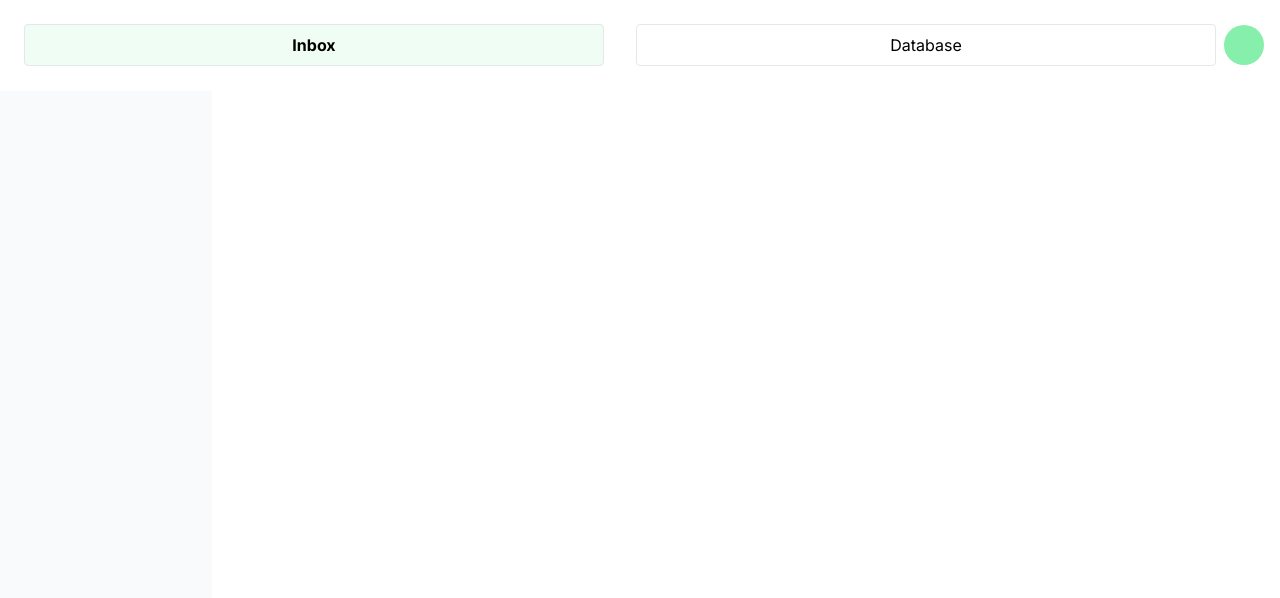
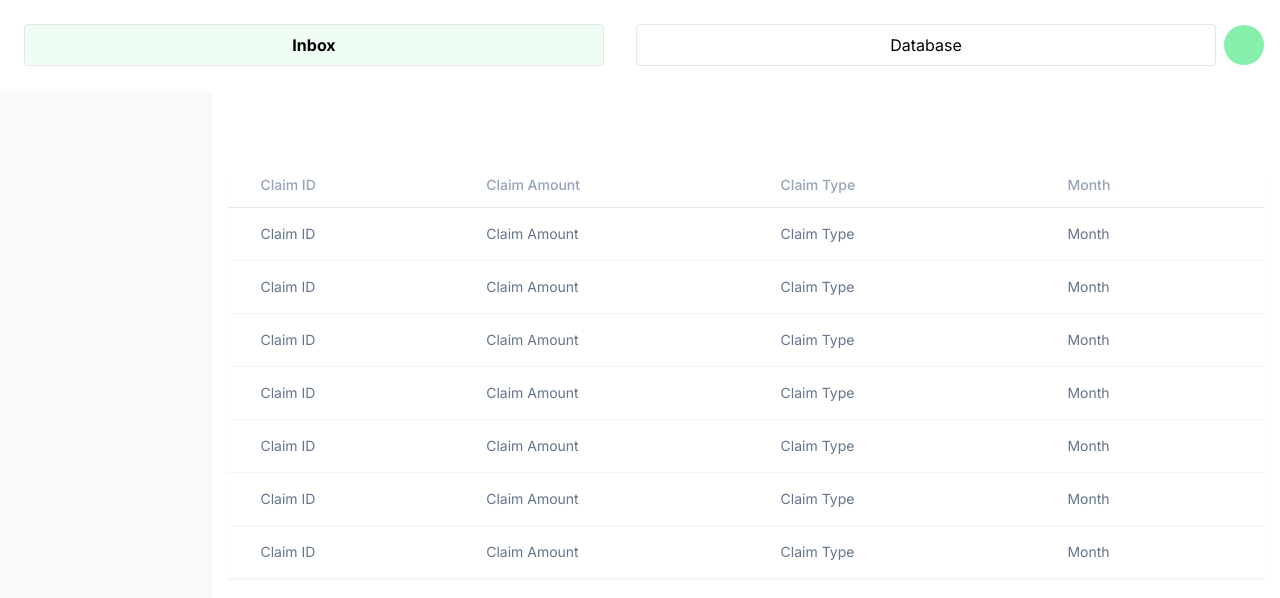
Before and after one commit to ganeshasapu/easyclaim, a Next.js app in the folder frontend/: page /inbox in a window 1280 px wide. Shown: the top 598 px of the page. Built offline with nearby package versions, Linux system fonts and the light colour scheme.

Commit message:
Adding a table to the inbox page

```diff
--- a/frontend/app/inbox/page.tsx
+++ b/frontend/app/inbox/page.tsx
@@ -27,6 +27,62 @@
                 <div className="w-[20vw] h-full bg-gray-50"></div>
                 <div className="w-full h-full text-white p-4">
                     <h1 className="text-3xl font-bold">Claims to Process</h1>
+                    <div className="shadow-sm overflow-hidden my-8">
+                        <table className="border-collapse table-auto w-full text-sm">
+                            <thead>
+                            <tr>
+                                <th className="border-b dark:border-slate-600 font-medium p-4 pl-8 pt-0 pb-3 text-slate-400 dark:text-slate-200 text-left">Claim ID</th>
+                                <th className="border-b dark:border-slate-600 font-medium p-4 pt-0 pb-3 text-slate-400 dark:text-slate-200 text-left">Claim Amount</th>
+                                <th className="border-b dark:border-slate-600 font-medium p-4 pr-8 pt-0 pb-3 text-slate-400 dark:text-slate-200 text-left">Claim Type</th>
+                                <th className="border-b dark:border-slate-600 font-medium p-4 pr-8 pt-0 pb-3 text-slate-400 dark:text-slate-200 text-left">Month</th>
+                            </tr>
+                            </thead>
+                            <tbody className="bg-white dark:bg-slate-800">
+                            <tr>
+                                <td className="border-b border-slate-100 dark:border-slate-700 p-4 pl-8 text-slate-500 dark:text-slate-400">Claim ID</td>
+                                <td className="border-b border-slate-100 dark:border-slate-700 p-4 text-slate-500 dark:text-slate-400">Claim Amount</td>
+                                <td className="border-b border-slate-100 dark:border-slate-700 p-4 pr-8 text-slate-500 dark:text-slate-400">Claim Type</td>
+                                <td className="border-b border-slate-100 dark:border-slate-700 p-4 pr-8 text-slate-500 dark:text-slate-400">Month</td>
+                            </tr>
+                            <tr>
+                                <td className="border-b border-slate-100 dark:border-slate-700 p-4 pl-8 text-slate-500 dark:text-slate-400">Claim ID</td>
+                                <td className="border-b border-slate-100 dark:border-slate-700 p-4 text-slate-500 dark:text-slate-400">Claim Amount</td>
+                                <td className="border-b border-slate-100 dark:border-slate-700 p-4 pr-8 text-slate-500 dark:text-slate-400">Claim Type</td>
+                                <td className="border-b border-slate-100 dark:border-slate-700 p-4 pr-8 text-slate-500 dark:text-slate-400">Month</td>
+                            </tr>
+                            <tr>
+                                <td className="border-b border-slate-100 dark:border-slate-700 p-4 pl-8 text-slate-500 dark:text-slate-400">Claim ID</td>
+                                <td className="border-b border-slate-100 dark:border-slate-700 p-4 text-slate-500 dark:text-slate-400">Claim Amount</td>
+                                <td className="border-b border-slate-100 dark:border-slate-700 p-4 pr-8 text-slate-500 dark:text-slate-400">Claim Type</td>
+                                <td className="border-b border-slate-100 dark:border-slate-700 p-4 pr-8 text-slate-500 dark:text-slate-400">Month</td>
+                            </tr>
+                            <tr>
+                                <td className="border-b border-slate-100 dark:border-slate-700 p-4 pl-8 text-slate-500 dark:text-slate-400">Claim ID</td>
+                                <td className="border-b border-slate-100 dark:border-slate-700 p-4 text-slate-500 dark:text-slate-400">Claim Amount</td>
+                                <td className="border-b border-slate-100 dark:border-slate-700 p-4 pr-8 text-slate-500 dark:text-slate-400">Claim Type</td>
+                                <td className="border-b border-slate-100 dark:border-slate-700 p-4 pr-8 text-slate-500 dark:text-slate-400">Month</td>
+                            </tr>
+                            <tr>
+                                <td className="border-b border-slate-100 dark:border-slate-700 p-4 pl-8 text-slate-500 dark:text-slate-400">Claim ID</td>
+                                <td className="border-b border-slate-100 dark:border-slate-700 p-4 text-slate-500 dark:text-slate-400">Claim Amount</td>
+                                <td className="border-b border-slate-100 dark:border-slate-700 p-4 pr-8 text-slate-500 dark:text-slate-400">Claim Type</td>
+                                <td className="border-b border-slate-100 dark:border-slate-700 p-4 pr-8 text-slate-500 dark:text-slate-400">Month</td>
+                            </tr>
+                            <tr>
+                                <td className="border-b border-slate-100 dark:border-slate-700 p-4 pl-8 text-slate-500 dark:text-slate-400">Claim ID</td>
+                                <td className="border-b border-slate-100 dark:border-slate-700 p-4 text-slate-500 dark:text-slate-400">Claim Amount</td>
+                                <td className="border-b border-slate-100 dark:border-slate-700 p-4 pr-8 text-slate-500 dark:text-slate-400">Claim Type</td>
+                                <td className="border-b border-slate-100 dark:border-slate-700 p-4 pr-8 text-slate-500 dark:text-slate-400">Month</td>
+                            </tr>
+                            <tr>
+                                <td className="border-b border-slate-100 dark:border-slate-700 p-4 pl-8 text-slate-500 dark:text-slate-400">Claim ID</td>
+                                <td className="border-b border-slate-100 dark:border-slate-700 p-4 text-slate-500 dark:text-slate-400">Claim Amount</td>
+                                <td className="border-b border-slate-100 dark:border-slate-700 p-4 pr-8 text-slate-500 dark:text-slate-400">Claim Type</td>
+                                <td className="border-b border-slate-100 dark:border-slate-700 p-4 pr-8 text-slate-500 dark:text-slate-400">Month</td>
+                            </tr>
+                            </tbody>
+                        </table>
+                    </div>
                 </div>
             </div>
         </main>
```
